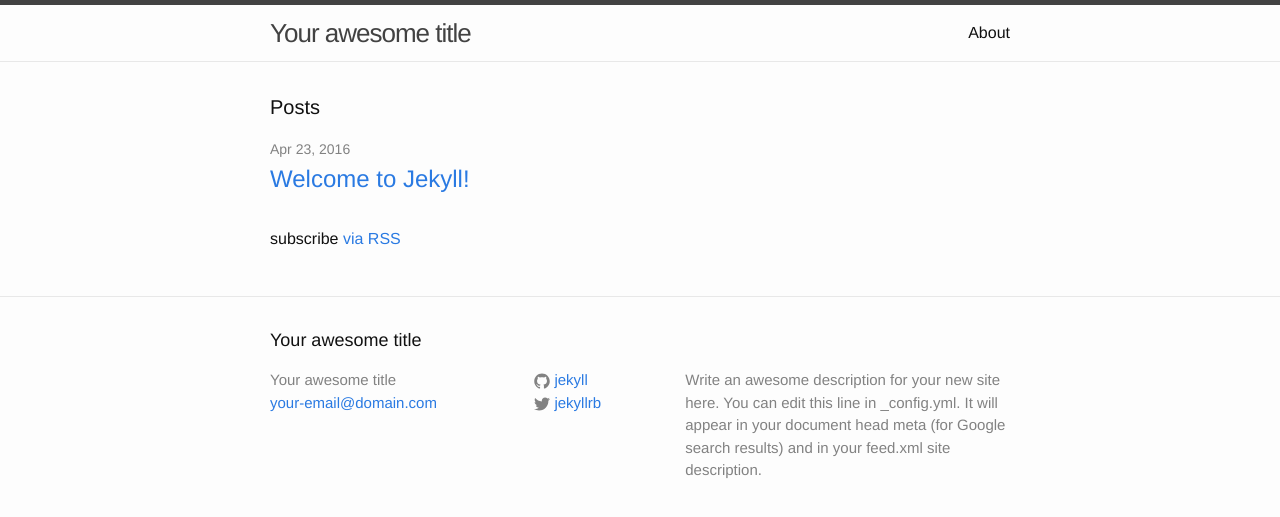
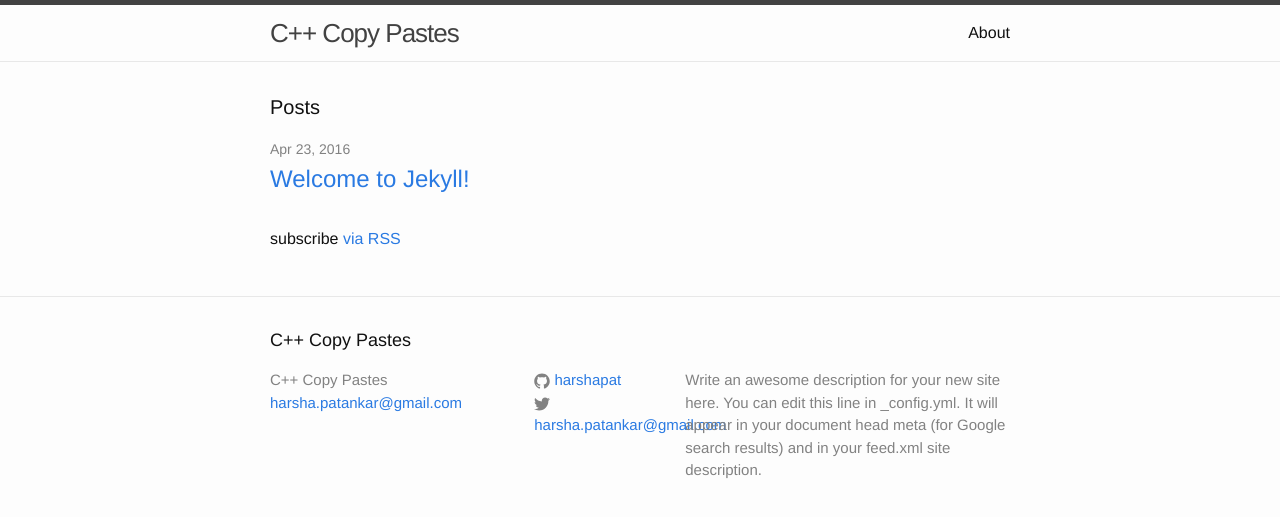
Before and after one commit to harshapat/cppCopyPaste, a Jekyll site: the page built from index.html, in a window 1280 px wide. Shown: the top 517 px of the page. Built offline with Jekyll 4.4.1, drawn with Linux system fonts in a browser that asks for light colours.

Commit message:
Modified yml

```diff
--- a/_config.yml
+++ b/_config.yml
@@ -6,16 +6,16 @@
 # 'jekyll serve'. If you change this file, please restart the server process.
 
 # Site settings
-title: Your awesome title
-email: your-email@domain.com
+title: C++ Copy Pastes
+email: harsha.patankar@gmail.com
 description: > # this means to ignore newlines until "baseurl:"
   Write an awesome description for your new site here. You can edit this
   line in _config.yml. It will appear in your document head meta (for
   Google search results) and in your feed.xml site description.
-baseurl: "" # the subpath of your site, e.g. /blog
+baseurl: "/cppCopyPaste" # the subpath of your site, e.g. /blog
 url: "http://yourdomain.com" # the base hostname & protocol for your site
-twitter_username: jekyllrb
-github_username:  jekyll
+twitter_username: harsha.patankar@gmail.com
+github_username:  harshapat
 
 # Build settings
 markdown: kramdown
```
